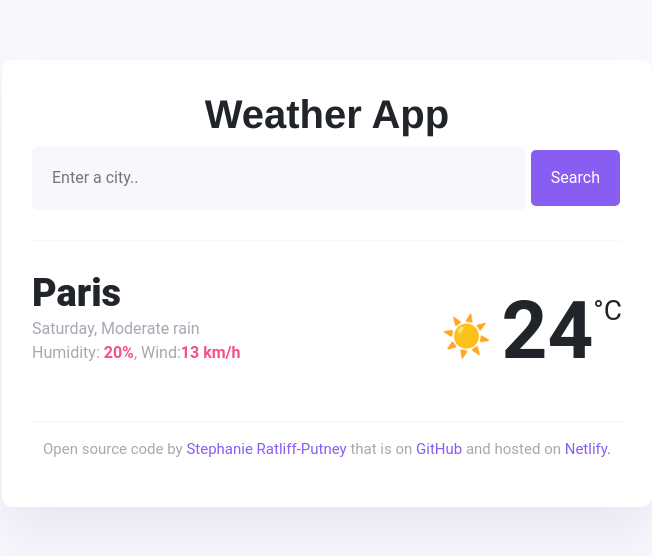
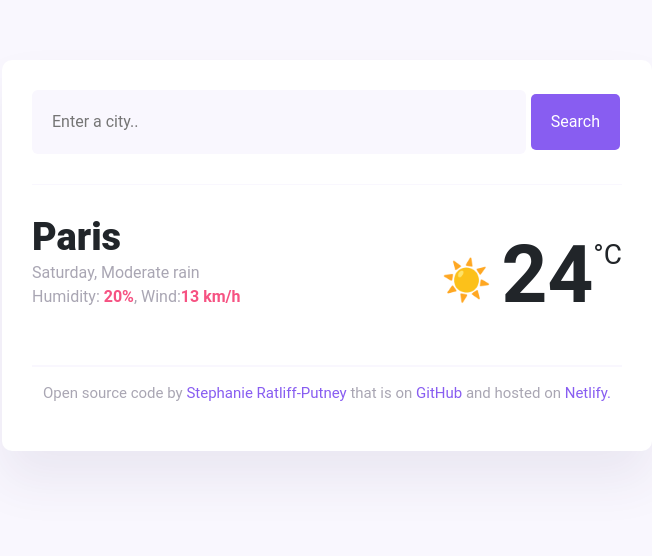
Before and after one commit to MutableSpectre/weather-react-app, a React (Create React App) app: page / in a window 1280 px wide. Shown: the top 556 px of the page, without its empty margins (313-965 px from the left). Built offline with nearby package versions, Linux system fonts and the light colour scheme.

Commit message:
Updated Weather.js

```diff
--- a/src/Weather.js
+++ b/src/Weather.js
@@ -1,5 +1,4 @@
-import React from 'react';
-import './Weather.css';
+import "./Weather.css";
 
 export default function Weather() {
   let weatherData = {
@@ -15,7 +14,6 @@ export default function Weather() {
 
   return (
     <div className="Weather">
-            <h1 className="Title">Weather App</h1>
       <header>
         <form>
           <input
@@ -47,5 +45,5 @@ export default function Weather() {
         </div>
       </main>
     </div>
-    )
+  );
 }
```
Lines whose indentation alone changed are shown as unchanged.
